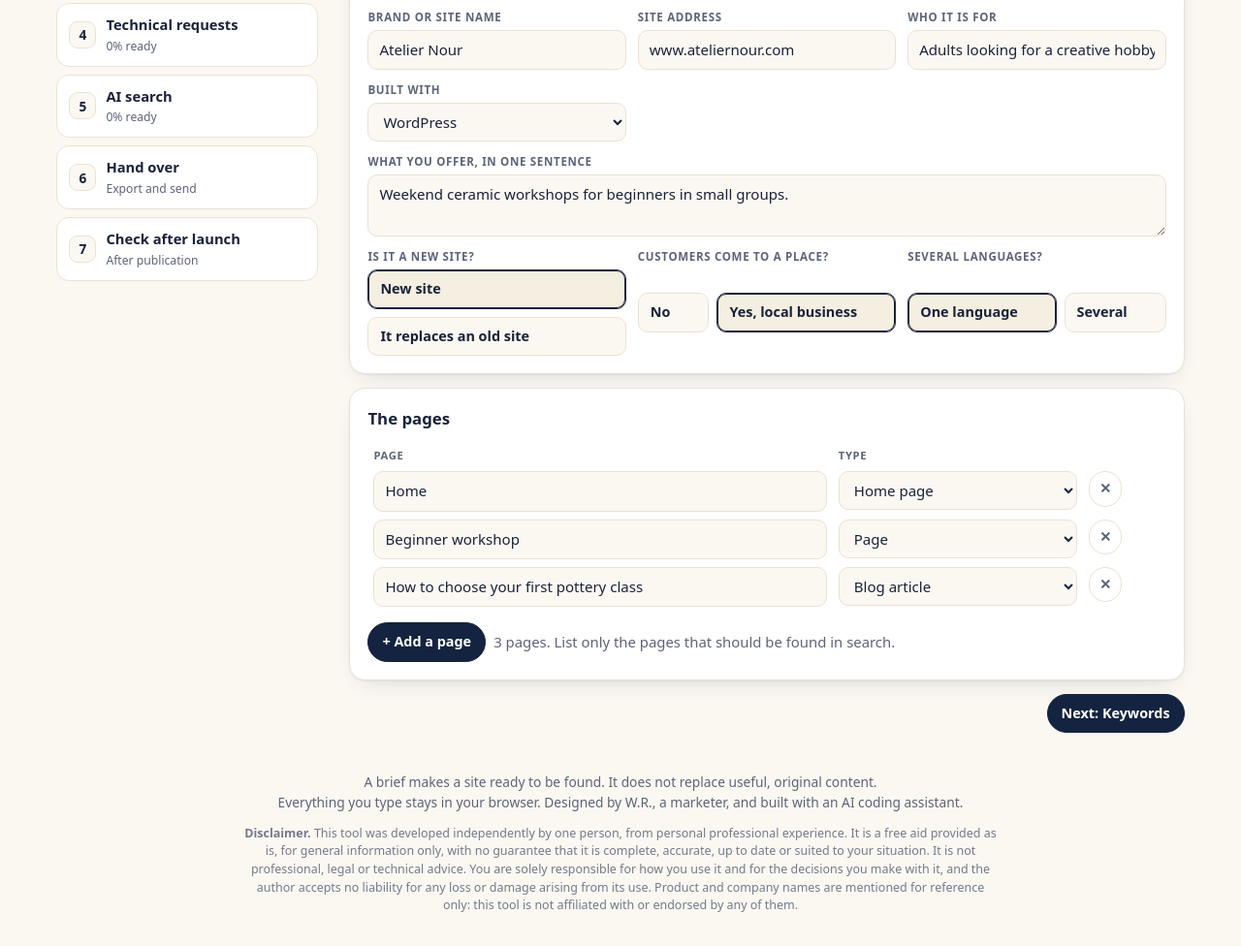
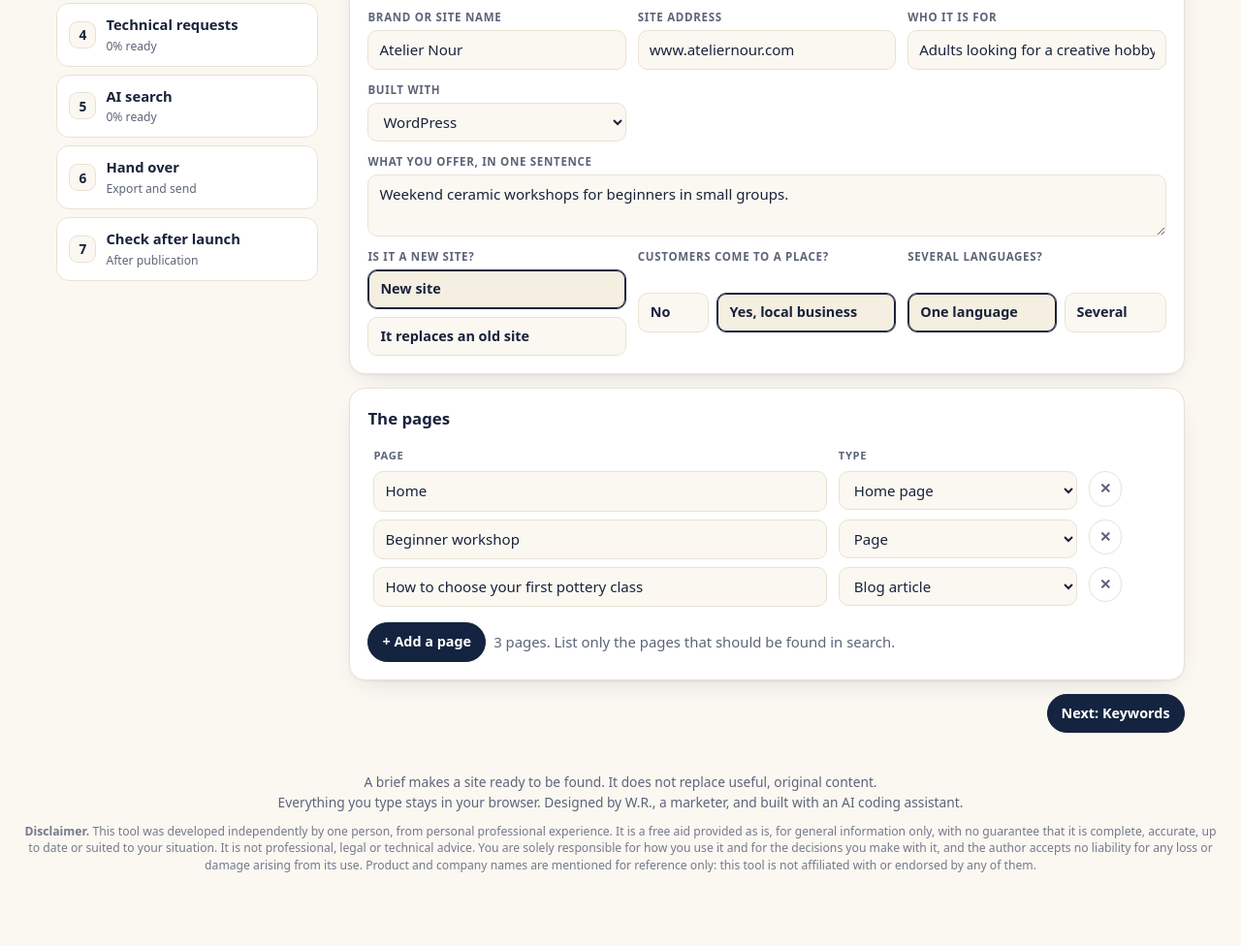
Before and after one commit to rechidwahiba-cell/visibility-brief, a plain HTML site: page index.html in a window 1280 px wide. Shown: the part 457-1433 px from the top of the page at 97% size. After the commit the page ends 1390 px from the top, so only its background shows below. Drawn offline with Linux system fonts and the light colour scheme.

Commit message:
Wider disclaimer line
Co-Authored-By: Claude Fable 5.2 <noreply@anthropic.com>

```diff
--- a/index.html
+++ b/index.html
@@ -133,7 +133,7 @@ footer{margin:40px 0 32px;text-align:center;color:var(--mute);font-size:.86rem}
   <section id="main" aria-live="polite"></section>
 </div></main>
 
-<footer><div class="wrap">A brief makes a site ready to be found. It does not replace useful, original content.<br>Everything you type stays in your browser. Designed by W.R., a marketer, and built with an AI coding assistant.</div><p style="max-width:820px;margin:12px auto 0;padding:0 20px;font-size:.78rem;line-height:1.5;opacity:.85"><b>Disclaimer.</b> This tool was developed independently by one person, from personal professional experience. It is a free aid provided as is, for general information only, with no guarantee that it is complete, accurate, up to date or suited to your situation. It is not professional, legal or technical advice. You are solely responsible for how you use it and for the decisions you make with it, and the author accepts no liability for any loss or damage arising from its use. Product and company names are mentioned for reference only: this tool is not affiliated with or endorsed by any of them.</p>
+<footer><div class="wrap">A brief makes a site ready to be found. It does not replace useful, original content.<br>Everything you type stays in your browser. Designed by W.R., a marketer, and built with an AI coding assistant.</div><p style="max-width:1500px;margin:10px auto 0;padding:0 20px;font-size:.76rem;line-height:1.45;opacity:.85"><b>Disclaimer.</b> This tool was developed independently by one person, from personal professional experience. It is a free aid provided as is, for general information only, with no guarantee that it is complete, accurate, up to date or suited to your situation. It is not professional, legal or technical advice. You are solely responsible for how you use it and for the decisions you make with it, and the author accepts no liability for any loss or damage arising from its use. Product and company names are mentioned for reference only: this tool is not affiliated with or endorsed by any of them.</p>
 </footer>
 
 <script>
```
